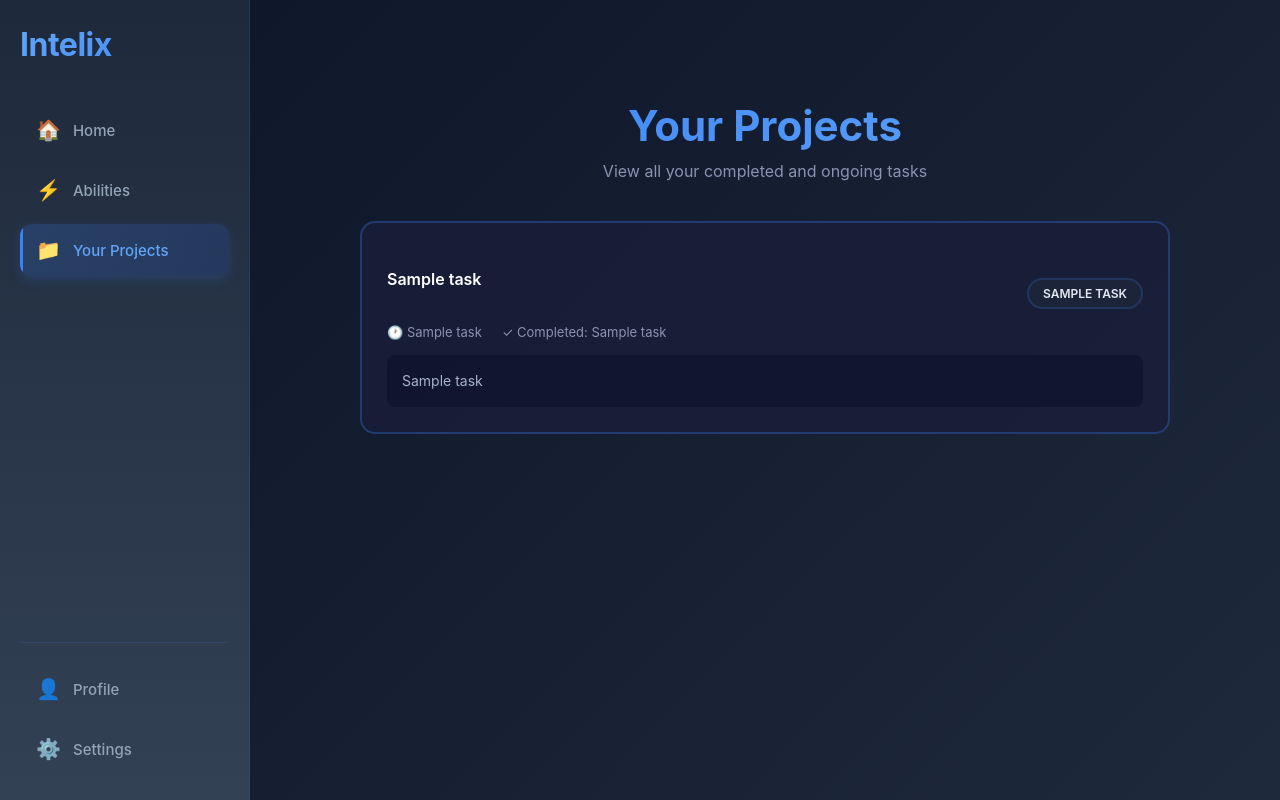
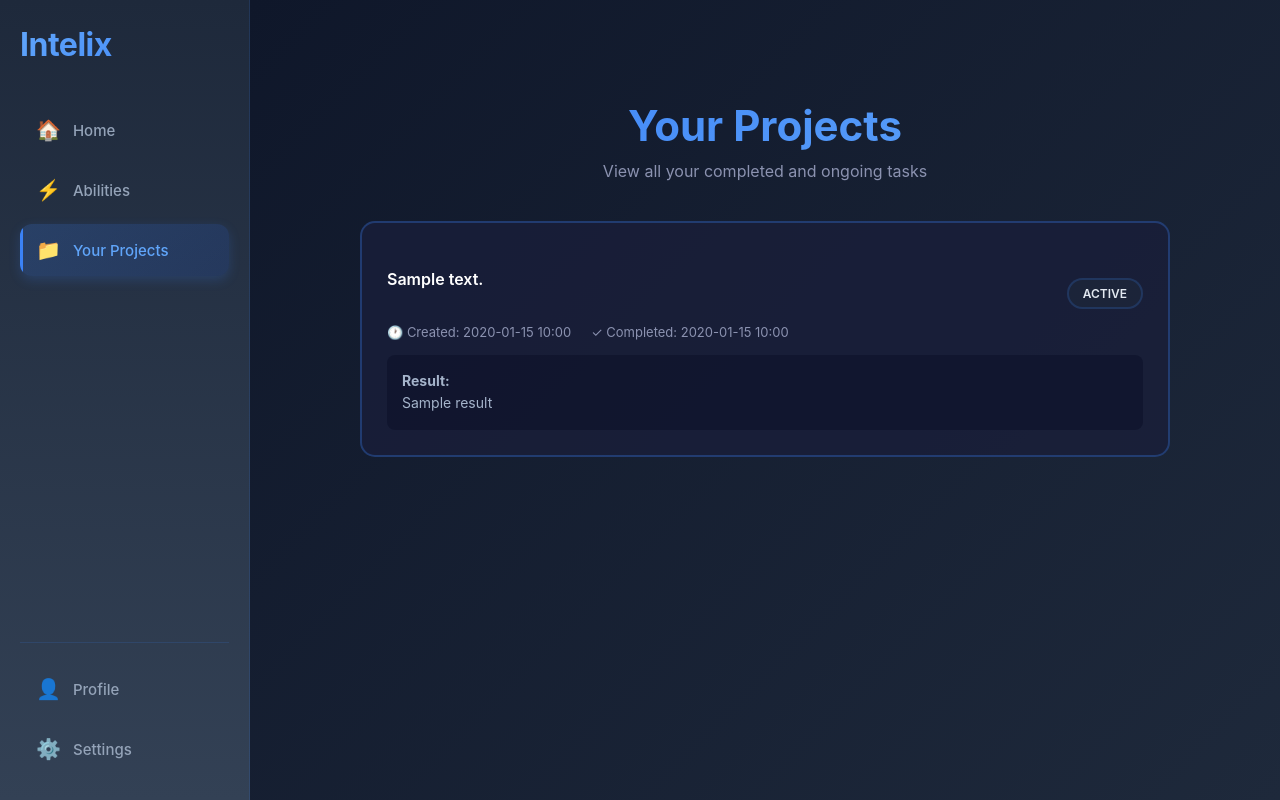
Before and after one commit to vedpalsodkar988-tech/Intelix, a Flask app: page /projects in a window 1280 px wide. Run offline with Flask 3, Linux system fonts and the light colour scheme; the visitor is signed in with stand-in values (Sample User, id 1); a database or web service that is not in the repository returns one stand-in record (values such as "Sample title"); some libraries are stand-ins or nearby versions.

Commit message:
Update chat_history.html

```diff
--- a/templates/chat_history.html
+++ b/templates/chat_history.html
@@ -11,7 +11,7 @@
       gtag('config', 'G-X7ZYY773JC');
     </script>
     <meta name="viewport" content="width=device-width, initial-scale=1.0">
-    <title>Chat History - AI Agent</title>
+    <title>Your Projects - Intelix</title>
     <link rel="stylesheet" href="{{ url_for('static', filename='css/style.css') }}">
     <style>
         .history-container {
@@ -90,6 +90,8 @@
             color: #a5b4cb;
             font-size: 14px;
             line-height: 1.6;
+            max-height: 300px;
+            overflow-y: auto;
         }
         .empty-state {
             text-align: center;
@@ -127,7 +129,7 @@
                     <span class="nav-icon">👤</span>
                     Profile
                 </a>
-                <a href="#" class="nav-item">
+                <a href="/settings" class="nav-item">
                     <span class="nav-icon">⚙️</span>
                     Settings
                 </a>
@@ -145,20 +147,23 @@
                     {% for task in tasks %}
                     <div class="task-item">
                         <div class="task-header">
-                            <div class="task-description">{{ task[2] }}</div>
-                            <div class="task-status status-{{ task[3] }}">{{ task[3] }}</div>
+                            <div class="task-description">{{ task.task_description or task['task_description'] }}</div>
+                            <div class="task-status status-{{ task.status or task['status'] }}">
+                                {{ task.status or task['status'] }}
+                            </div>
                         </div>
 
                         <div class="task-meta">
-                            <span>🕐 {{ task[4] }}</span>
-                            {% if task[5] %}
-                            <span>✓ Completed: {{ task[5] }}</span>
+                            <span>🕐 Created: {{ task.created_at.strftime('%Y-%m-%d %H:%M') if task.created_at else (task['created_at'].strftime('%Y-%m-%d %H:%M') if task['created_at'] else 'N/A') }}</span>
+                            {% if task.completed_at or task['completed_at'] %}
+                            <span>✓ Completed: {{ task.completed_at.strftime('%Y-%m-%d %H:%M') if task.completed_at else (task['completed_at'].strftime('%Y-%m-%d %H:%M') if task['completed_at'] else '') }}</span>
                             {% endif %}
                         </div>
 
-                        {% if task[4] %}
+                        {% if task.result or task['result'] %}
                         <div class="task-result">
-                            {{ task[4] if task[4] else 'No result available' }}
+                            <strong>Result:</strong><br>
+                            {{ task.result or task['result'] }}
                         </div>
                         {% endif %}
                     </div>
@@ -173,5 +178,4 @@
         </main>
     </div>
 </body>
-
 </html>
```
Lines whose indentation alone changed are shown as unchanged.
